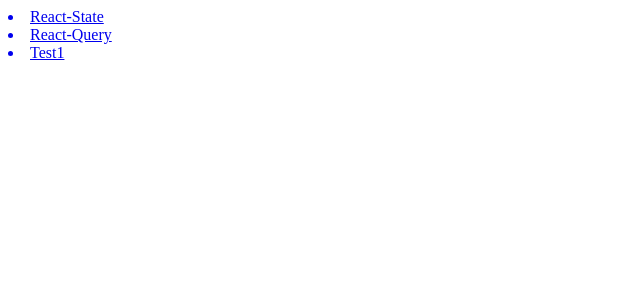
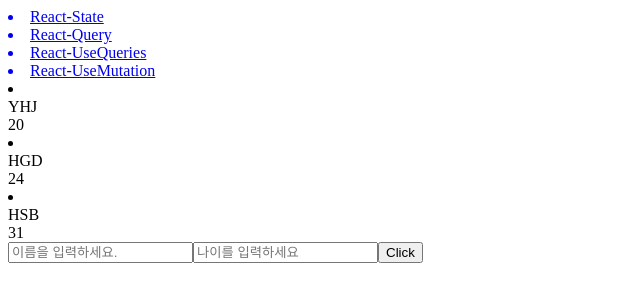
Before and after one commit to YHJ96/react-query-practice, a React (Create React App) app: page /mutation in a window 1280 px wide. Shown: the top 302 px of the page, without its empty margins (0-640 px from the left). Built offline with nearby package versions, Linux system fonts and the light colour scheme; data requests are answered from the project's data file.

Commit message:
feat: useMutation 확인 완료

```diff
--- a/db.json
+++ b/db.json
@@ -17,8 +17,34 @@
     }
   ],
   "trainer": [
-    { "id": 1, "name": "YHJ" },
-    { "id": 2, "name": "HGD" },
-    { "id": 3, "name": "HSB" }
+    {
+      "id": 1,
+      "name": "YHJ"
+    },
+    {
+      "id": 2,
+      "name": "HGD"
+    },
+    {
+      "id": 3,
+      "name": "HSB"
+    }
+  ],
+  "student": [
+    {
+      "id": 1,
+      "name": "YHJ",
+      "age": 20
+    },
+    {
+      "id": 2,
+      "name": "HGD",
+      "age": 24
+    },
+    {
+      "id": 3,
+      "name": "HSB",
+      "age": 31
+    }
   ]
 }
--- a/src/App.jsx
+++ b/src/App.jsx
@@ -3,6 +3,7 @@
 import ReactState from './pages/ReactState';
 import ReactQueryDetail from './pages/ReactQueryDetail';
 import ReactUseQueries from './pages/ReactUseQueries';
+import ReactUseMutation from './pages/ReactUseMutation';
 import { Routes, Route, Link } from 'react-router-dom';
 
 function App() {
@@ -15,11 +16,15 @@
         <li>React-Query</li>
       </Link>
       <Link to="/queries">
-        <li>Test1</li>
+        <li>React-UseQueries</li>
+      </Link>
+      <Link to="/mutation">
+        <li>React-UseMutation</li>
       </Link>
       <Routes>
         <Route path="/" element={<ReactState />} />
         <Route path="/queries" element={<ReactUseQueries />} />
+        <Route path="/mutation" element={<ReactUseMutation />} />
         <Route path="/query" element={<ReactQuery />} />
         <Route path="/query/:id" element={<ReactQueryDetail />} />
       </Routes>
--- /dev/null
+++ b/src/pages/ReactUseMutation.jsx
@@ -0,0 +1,49 @@
+import React from 'react';
+import axios from 'axios';
+import { useQuery, useMutation, useQueryClient } from '@tanstack/react-query';
+
+const fetchStudent = () => axios.get('/student');
+const addStudent = (data) => axios.post('/student', data);
+
+function ReactUseMutation() {
+  const queryClient = useQueryClient();
+  const { data, isLoading } = useQuery(['students'], fetchStudent);
+  // useMutation 이벤트 발생후 query 다시 가져오기
+  const { mutate } = useMutation(addStudent, {
+    onSuccess: () => {
+      queryClient.invalidateQueries(['students']);
+    },
+  });
+  if (isLoading) return <div>Loding...</div>;
+
+  const createList = () => {
+    return data?.data.map((item) => {
+      return (
+        <li key={item.id}>
+          <div>{item.name}</div>
+          <div>{item.age}</div>
+        </li>
+      );
+    });
+  };
+
+  const handleOnSubmit = (e) => {
+    e.preventDefault();
+    const { name, age } = e.target;
+    mutate({ name: name.value, age: age.value });
+    e.target.reset();
+  };
+
+  return (
+    <>
+      {createList()}
+      <form onSubmit={handleOnSubmit}>
+        <input name="name" placeholder="이름을 입력하세요." />
+        <input name="age" placeholder="나이를 입력하세요" type="number" />
+        <button type="submit">Click</button>
+      </form>
+    </>
+  );
+}
+
+export default ReactUseMutation;
```
